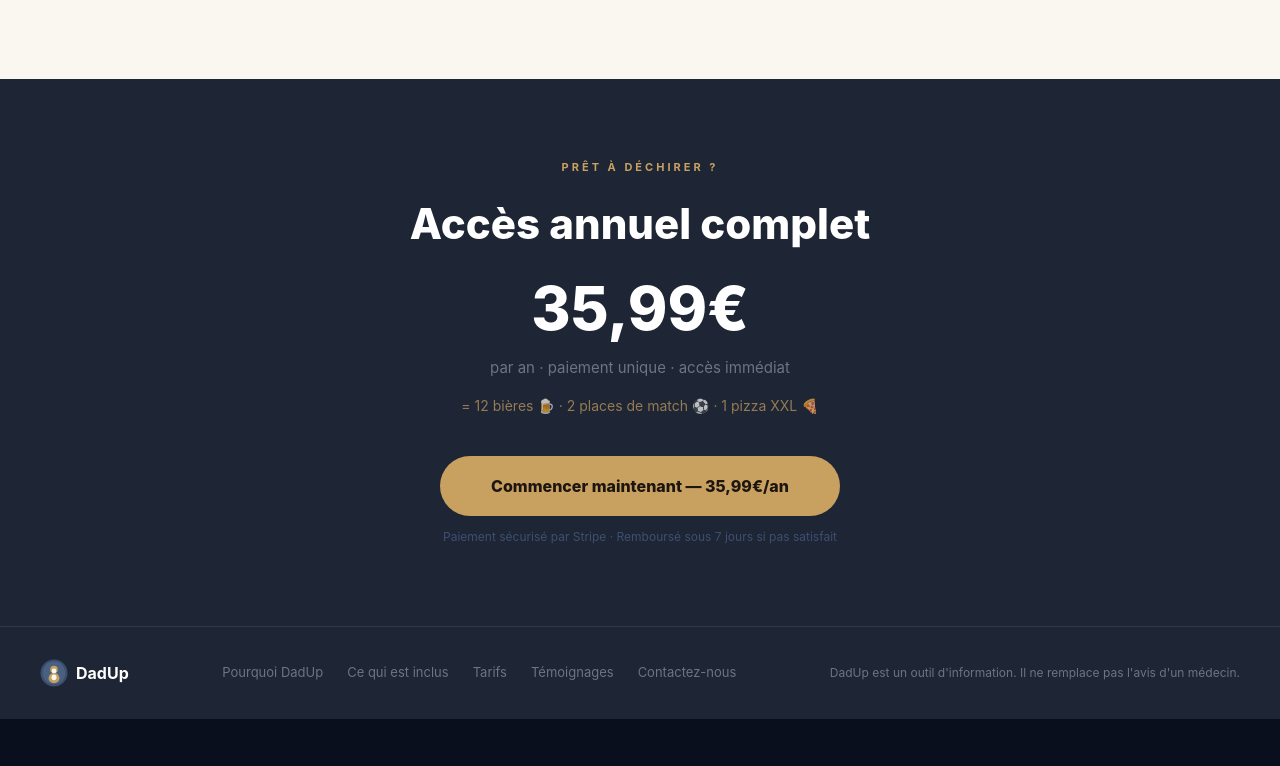
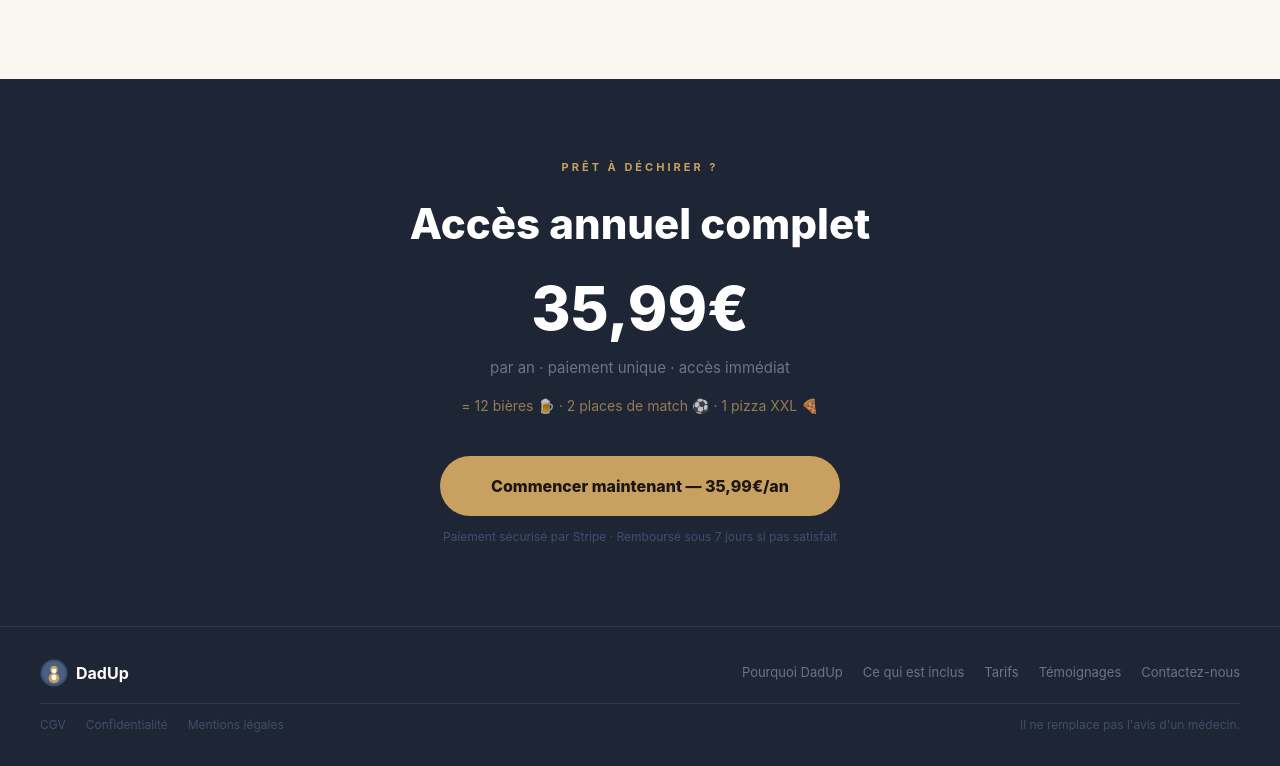
Before and after one commit to Julproject/dadup, a Next.js app: page /tarifs in a window 1280 px wide. Shown: the part 2648-3414 px from the top of the page. Before the commit the page ends 3367 px from the top, so only its background shows below. Built offline with nearby package versions, Linux system fonts and the light colour scheme.

Commit message:
Update page.tsx

```diff
--- a/app/tarifs/page.tsx
+++ b/app/tarifs/page.tsx
@@ -219,19 +219,30 @@ export default function TarifsPage() {
         <p style={{color:'#3d5070',fontSize:'12px',margin:'12px 0 0'}}>Paiement sécurisé par Stripe · Remboursé sous 7 jours si pas satisfait</p>
       </section>
 
-      <footer style={{background:C.dark,borderTop:'1px solid #2e3848',padding:'32px 40px',display:'flex',alignItems:'center',justifyContent:'space-between',flexWrap:'wrap',gap:'16px'}}>
+      <footer style={{background:C.dark,borderTop:'1px solid #2e3848',padding:'32px 40px'}}>
+        <div style={{maxWidth:'1200px',margin:'0 auto',display:'flex',flexDirection:'column',gap:'16px'}}>
+          <div style={{display:'flex',alignItems:'center',justifyContent:'space-between',flexWrap:'wrap' as const,gap:'16px'}}>
             <div style={{display:'flex',alignItems:'center',gap:'8px'}}>
               <svg viewBox="0 0 300 300" width="28" height="28"><circle cx="150" cy="150" r="145" fill="#3a4f6e"/><circle cx="150" cy="150" r="122" fill="#4a6080"/><ellipse cx="150" cy="205" rx="58" ry="54" fill="#c8a060"/><circle cx="150" cy="112" r="40" fill="#c8a060"/><ellipse cx="150" cy="196" rx="27" ry="31" fill="#faf6f0"/><circle cx="150" cy="128" r="26" fill="#faf6f0"/></svg>
               <span style={{color:C.white,fontSize:'16px',fontWeight:700}}>DadUp</span>
             </div>
-        <div style={{display:'flex',gap:'24px',flexWrap:'wrap'}}>
+            <div style={{display:'flex',gap:'20px',flexWrap:'wrap' as const}}>
               <a href="/pourquoi" style={{color:'#6a7585',fontSize:'13px',textDecoration:'none'}}>Pourquoi DadUp</a>
               <a href="/inclus" style={{color:'#6a7585',fontSize:'13px',textDecoration:'none'}}>Ce qui est inclus</a>
               <a href="/tarifs" style={{color:'#6a7585',fontSize:'13px',textDecoration:'none'}}>Tarifs</a>
               <a href="/temoignages" style={{color:'#6a7585',fontSize:'13px',textDecoration:'none'}}>Témoignages</a>
               <a href="/contact" style={{color:'#6a7585',fontSize:'13px',textDecoration:'none'}}>Contactez-nous</a>
             </div>
-        <p style={{color:'#6a7585',fontSize:'12px',margin:0}}>DadUp est un outil d'information. Il ne remplace pas l'avis d'un médecin.</p>
+          </div>
+          <div style={{display:'flex',alignItems:'center',justifyContent:'space-between',flexWrap:'wrap' as const,gap:'12px',paddingTop:'12px',borderTop:'1px solid #2e3848'}}>
+            <div style={{display:'flex',gap:'20px',flexWrap:'wrap' as const}}>
+              <a href="/cgv" style={{color:'#3d4f6a',fontSize:'12px',textDecoration:'none'}}>CGV</a>
+              <a href="/confidentialite" style={{color:'#3d4f6a',fontSize:'12px',textDecoration:'none'}}>Confidentialité</a>
+              <a href="/mentions-legales" style={{color:'#3d4f6a',fontSize:'12px',textDecoration:'none'}}>Mentions légales</a>
+            </div>
+            <p style={{color:'#3d4f6a',fontSize:'12px',margin:0}}>Il ne remplace pas l'avis d'un médecin.</p>
+          </div>
+        </div>
       </footer>
     </main>
   );
```
Lines whose indentation alone changed are shown as unchanged.
